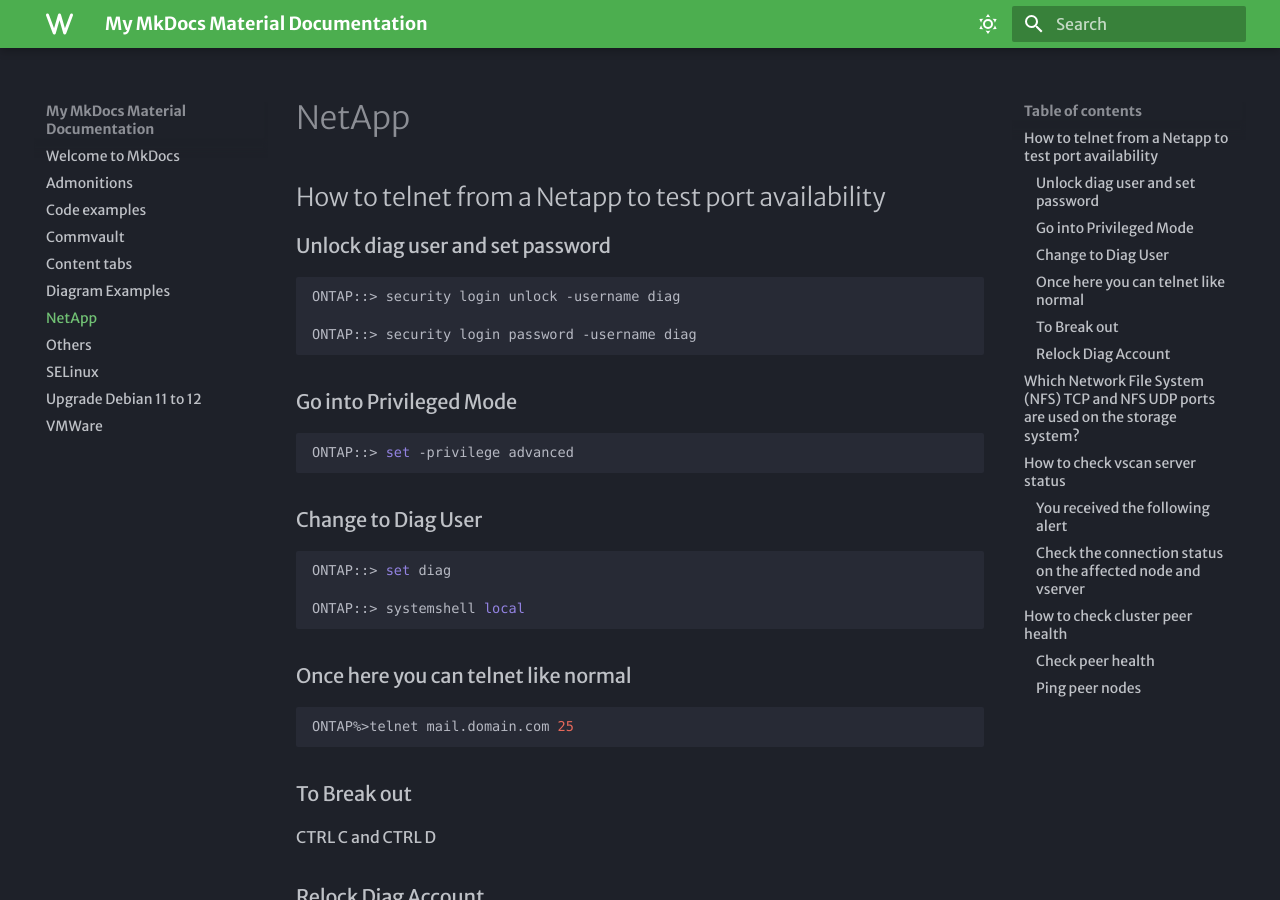
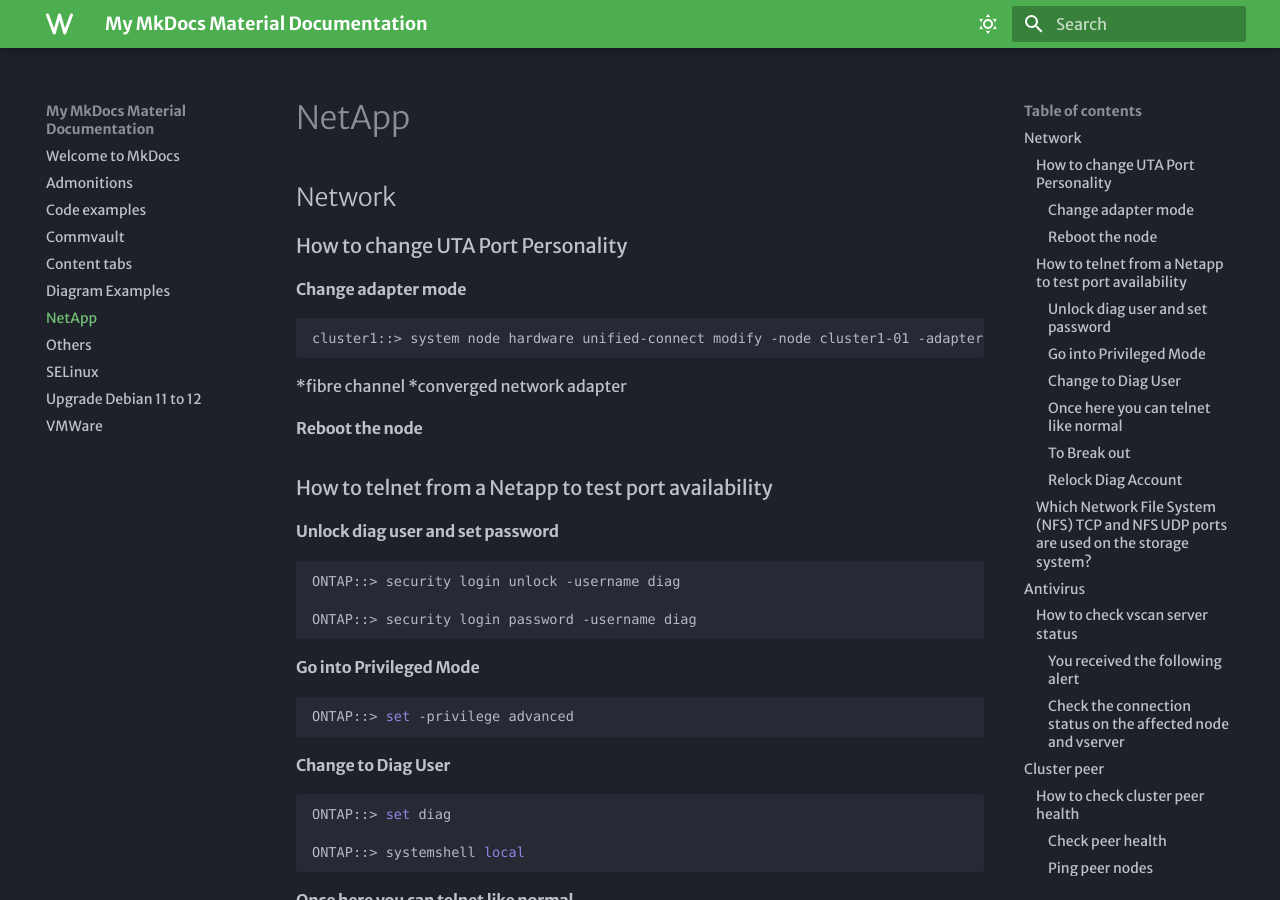
Before and after one commit to redrom357/mkdocs, an MkDocs documentation site: the page built from docs/netapp.md, in a window 1280 px wide and 900 px high. Built offline with MkDocs 1.6.1 and Material for MkDocs 9.7.7, drawn with Linux system fonts in a browser that asks for light colours; some web fonts are replaced; some of the changed text lies outside the part shown.

Commit message:
netapp change uta mode

````diff
--- a/docs/netapp.md
+++ b/docs/netapp.md
@@ -1,37 +1,50 @@
 # NetApp
 
-## How to telnet from a Netapp to test port availability
+## Network
 
-### Unlock diag user and set password
+### How to change UTA Port Personality
+
+#### Change adapter mode
+```bash
+cluster1::> system node hardware unified-connect modify -node cluster1-01 -adapter 1a -mode fc* / cna**
+```
+*fibre channel
+*converged network adapter
+
+#### Reboot the node
+
+### How to telnet from a Netapp to test port availability
+
+#### Unlock diag user and set password
 ```bash
 ONTAP::> security login unlock -username diag
 
 ONTAP::> security login password -username diag
 ```
-### Go into Privileged Mode
+#### Go into Privileged Mode
 ```bash
 ONTAP::> set -privilege advanced
 ```
-### Change to Diag User
+#### Change to Diag User
 ```bash
 ONTAP::> set diag
 
 ONTAP::> systemshell local
 ```
-### Once here you can telnet like normal
+#### Once here you can telnet like normal
 ```bash
 ONTAP%>telnet mail.domain.com 25
 ```
-### To Break out
+#### To Break out
 
 CTRL C and CTRL D
 
-### Relock Diag Account
+#### Relock Diag Account
 ```bash
 NETAPP::> security login unlock -username diag
 ```
 
-## Which Network File System (NFS) TCP and NFS UDP ports are used on the storage system?
+### Which Network File System (NFS) TCP and NFS UDP ports are used on the storage system?
 
 - The default ports used by the storage controller are as follows:
 
@@ -93,9 +106,11 @@
     100024    1   tcp   4046  status
 ```
 
-## How to check vscan server status
+## Antivirus
 
-### You received the following alert
+### How to check vscan server status
+
+#### You received the following alert
 ```bash
 affa220-1-cluster::> event log show -node <node> -seqnum <seqnum>
 
@@ -110,7 +125,7 @@
            Description: This message occurs when ONTAP(R) has no vscan connection for servicing virus scan-requests. This might cause data unavailability if the scan-mandatory option is enabled.
 ```
 
-### Check the connection status on the affected node and vserver
+#### Check the connection status on the affected node and vserver
 
 ```bash
 cluster::> vscan connection-status show -node <node> -vserver <vserver>
@@ -122,9 +137,11 @@
 Number of Connected Vscan Servers Serving the Vserver: 1
 ```
 
-## How to check cluster peer health
+## Cluster peer
 
-### Check peer health
+### How to check cluster peer health
+
+#### Check peer health
 
 ```bash
 cluster::> cluster peer health show
@@ -146,7 +163,7 @@
 4 entries were displayed.
 ```
 
-### Ping peer nodes
+#### Ping peer nodes
 
 ```bash
 cluster::> cluster peer ping
````
